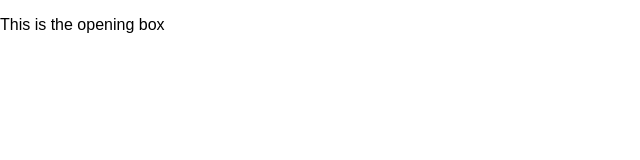
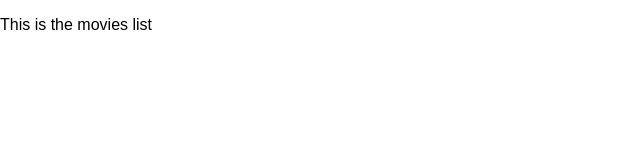
Before and after one commit to ClareBee/imdbReactList, a React (Create React App) app: page / in a window 1280 px wide. Shown: the top 160 px of the page, without its empty margins (0-640 px from the left). Built offline with nearby package versions, Linux system fonts and the light colour scheme.

Commit message:
Links overall container with movies list component

```diff
--- a/src/components/MoviesList.js
+++ b/src/components/MoviesList.js
@@ -1,5 +1,5 @@
 import React from 'react';
-import Movie from './components/Movie';
+import Movie from './Movie';
 
 class MoviesList extends React.Component{
   constructor(props){
--- a/src/components/OpeningsBox.js
+++ b/src/components/OpeningsBox.js
@@ -8,7 +8,7 @@ class OpeningsBox extends React.Component {
   render(){
     return(
     <div className="displayBox">
-      <p>This is the opening box</p>
+      <MoviesList />
     </div>
     );
   }
```
